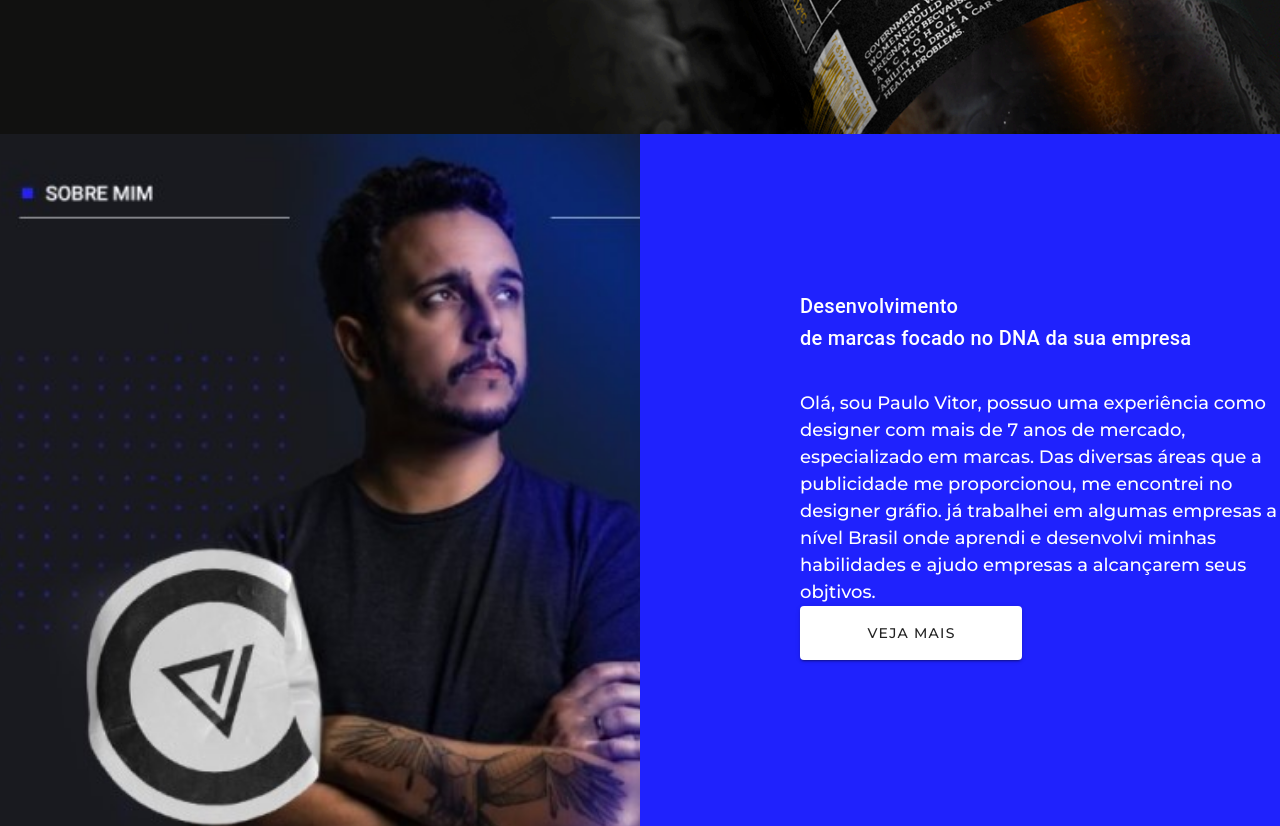
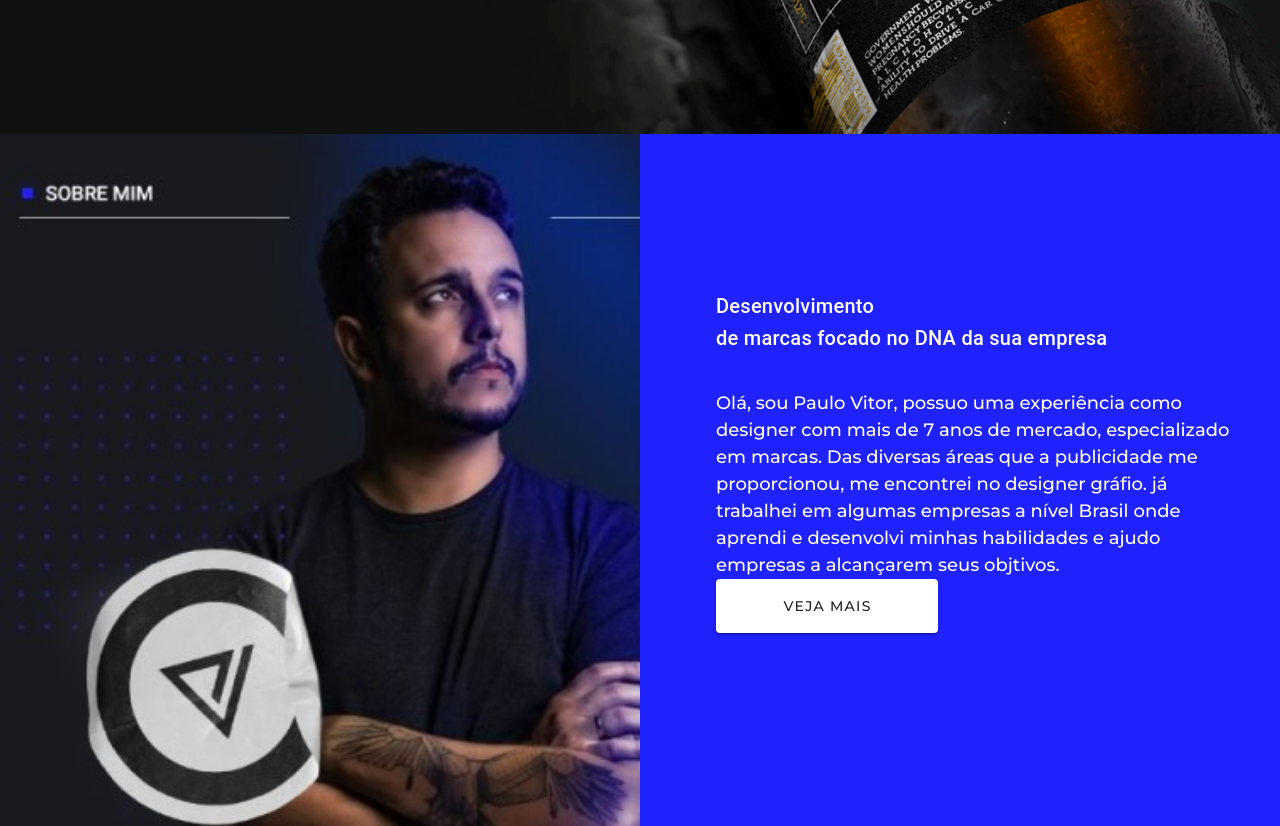
Before and after one commit to dryca-oliveira/pv-designer, a Vue app: page / in a window 1280 px wide. Shown: the part 460-1286 px from the top of the page. Built offline with nearby package versions, Linux system fonts and the light colour scheme.

Commit message:
alteracao grid about

```diff
--- a/src/components/About.vue
+++ b/src/components/About.vue
@@ -18,8 +18,8 @@
       </v-img>
     </v-col>
     <v-col cols="12" md="6">
-      <v-row class="padding ml-sm-16" style="max-width: 575px">
-        <v-col class="title pa-0" cols="12">
+      <v-row class="padding ml-sm-16" style="max-width: 516px">
+        <v-col class="title pa-0" cols="12" lg="10">
           Desenvolvimento <br />
           de marcas focado no DNA da sua empresa
         </v-col>
@@ -63,9 +63,7 @@ export default {};
   padding-top: 72px !important;
   padding-bottom: 132px;
 }
-.padding {
-  padding-left: 84px !important;
-}
+
 .aboutBtn {
   width: 222px;
   height: 54px !important;
```
